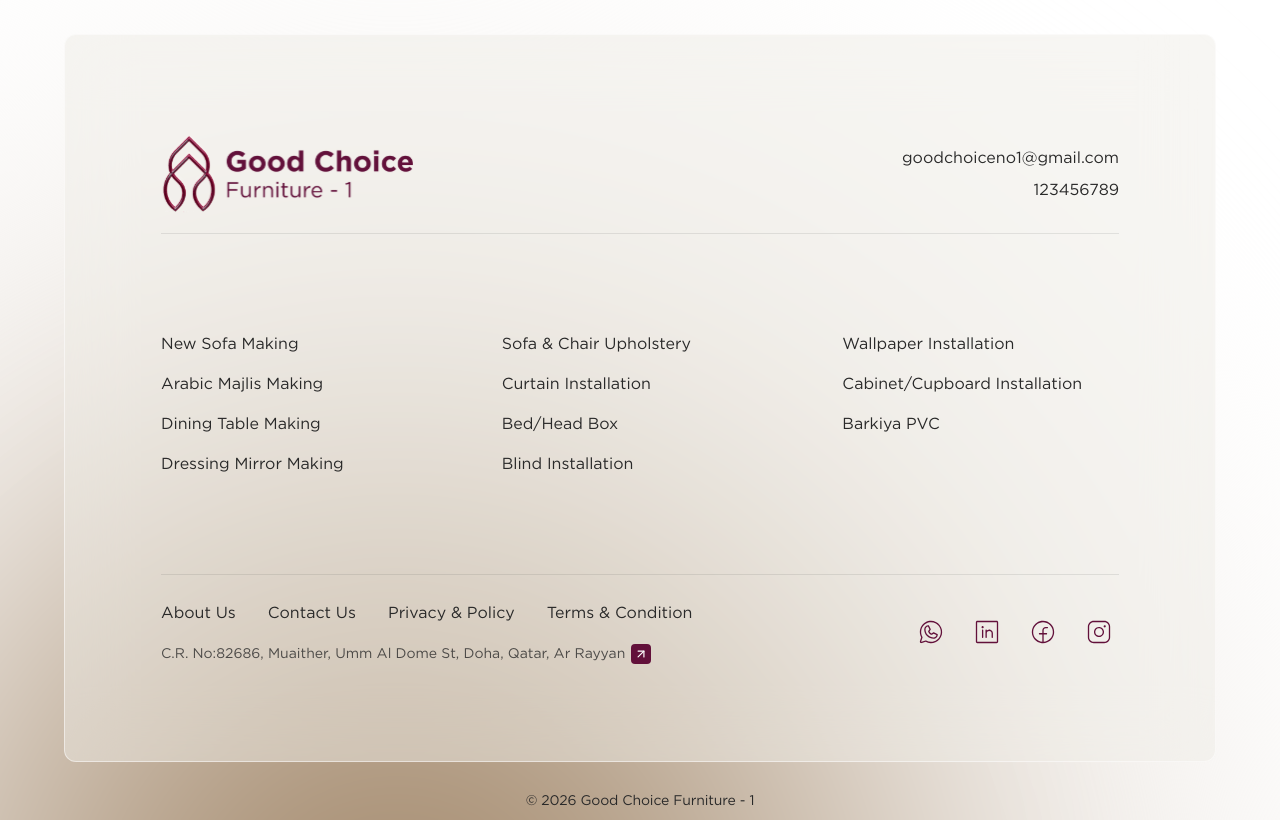
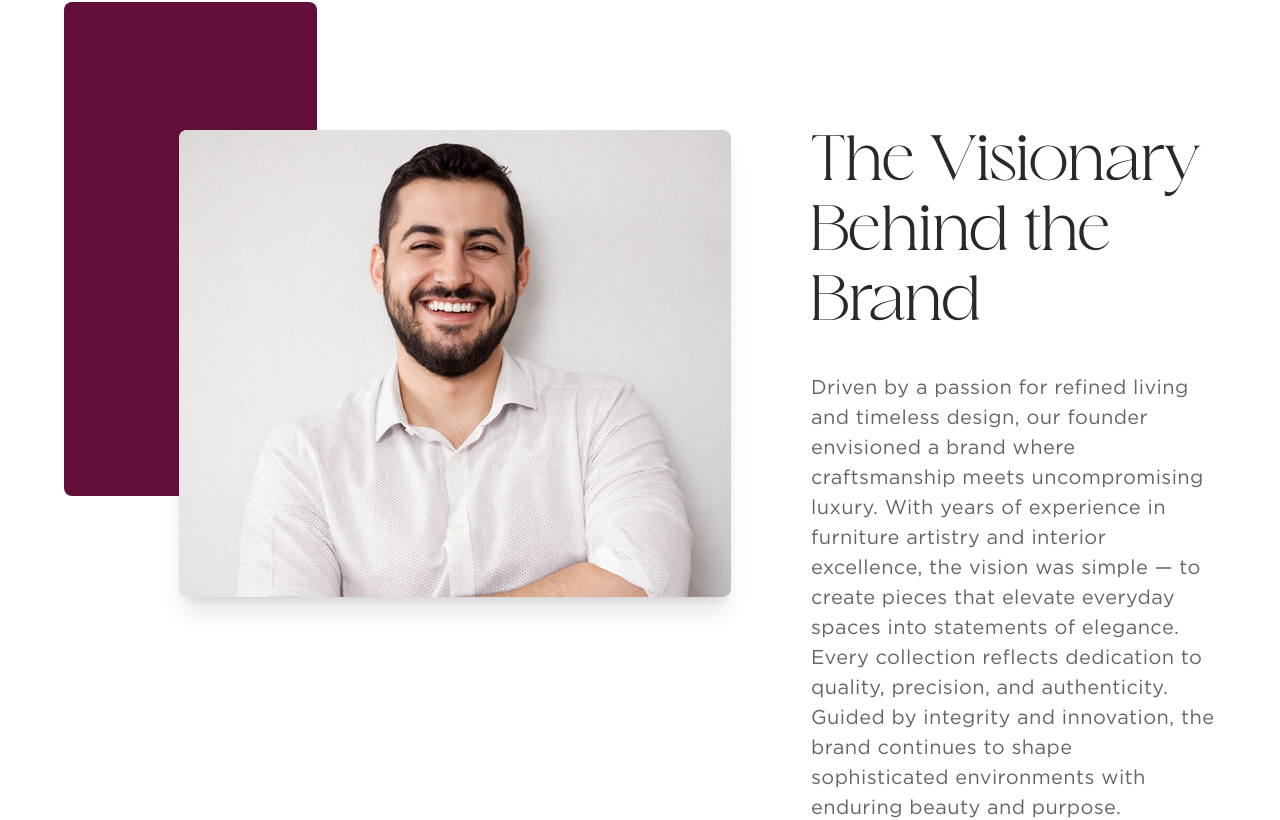
Before and after one commit to Nurit-Ltd/good-choice, a Next.js app: page /about in a window 1280 px wide. Shown: the part 1793-2613 px from the top of the page. Built offline with nearby package versions, Linux system fonts and the light colour scheme.

Commit message:
feat: implement About Us page with description, statistics, and visionary brand sections

```diff
--- a/src/app/(shop)/about/page.tsx
+++ b/src/app/(shop)/about/page.tsx
@@ -1,6 +1,7 @@
 import { Metadata } from "next";
 import { HeroAbout } from "@/components/features/about/hero-about";
 import { DescriptionAbout } from "@/components/features/about/description-about";
+import { VisionaryBrand } from "@/components/features/about/visionary-brand";
 
 export const metadata: Metadata = {
   title: "About Us",
@@ -16,6 +17,9 @@ export default function AboutPage() {
 
       {/* Centered Single-Column Description & 4-Column Statistics Section */}
       <DescriptionAbout />
+
+      {/* The Visionary Behind the Brand Section */}
+      <VisionaryBrand />
     </div>
   );
 }
--- a/src/components/features/about/description-about.tsx
+++ b/src/components/features/about/description-about.tsx
@@ -19,7 +19,7 @@ export function DescriptionAbout() {
   ];
 
   return (
-    <section className="w-full py-16 sm:py-24 lg:py-32 bg-[#F8F6F4]">
+    <section className="w-full py-16 sm:py-24">
       <div className="container">
         {/* Centered Single-Column Container */}
         <div className="flex flex-col items-start text-left">
--- /dev/null
+++ b/src/components/features/about/visionary-brand.tsx
@@ -0,0 +1,54 @@
+import Image from "next/image";
+
+export function VisionaryBrand() {
+  return (
+    <section className="w-full py-16 sm:py-24 overflow-hidden">
+      <div className="container">
+        <div className="flex flex-col lg:flex-row items-start justify-between gap-12 lg:gap-16 xl:gap-20">
+          {/* Left Visual Column: Maroon Box (253x494) & Founder Photo Card (552x467, Top 128px, Left 115px, Bottom 101px) */}
+          <div className="relative w-full max-w-85 sm:max-w-137.5 lg:max-w-155 xl:max-w-166.75 h-90 sm:h-123.75 lg:h-148.75 shrink-0 mx-auto lg:mx-0">
+            {/* Background Maroon Accent Box (253px x 494px, rounded-8px) */}
+            <div
+              className="absolute top-0 left-0 w-40 sm:w-52.5 lg:w-63.25 h-75 sm:h-102.5 lg:h-123.5 rounded-lg z-0"
+              style={{ backgroundColor: "var(--color-primary-950, #62103A)" }}
+            />
+
+            {/* Overlapping Founder Photo Card (552px x 467px, top: 128px, left: 115px, extending 101px below maroon box) */}
+            <div className="absolute top-18.75 sm:top-26.25 lg:top-32 left-16.25 sm:left-23.75 lg:left-28.75 w-68.75 sm:w-112.5 lg:w-127.5 xl:w-138 h-58 sm:h-95 lg:h-108 xl:h-116.75 rounded-xl sm:rounded-lg overflow-hidden shadow-xl bg-white z-10">
+              <Image
+                src="/images/about/brand/behind-the-rband.png"
+                alt="The Visionary Behind the Brand - Founder Portrait"
+                fill
+                sizes="(max-width: 768px) 90vw, 552px"
+                className="object-cover object-top"
+                priority
+              />
+            </div>
+          </div>
+
+          {/* Right Text Column: Wide container (804px) to fit 2-line heading and reduce gap */}
+          <div className="flex flex-col items-start justify-start pt-0 sm:pt-4 lg:pt-32 w-full max-w-201 shrink">
+            {/* Heading: Legquinne, 64px, line-height 110% (70.4px), letter-spacing -0.64px, Grey-950 */}
+            <h2
+              className="font-heading text-3xl sm:text-5xl lg:text-[64px] font-normal leading-[110%] tracking-[-0.64px] text-grey-950 mb-6 sm:mb-8"
+              style={{ color: "var(--color-grey-950, #292929)" }}
+            >
+              The Visionary Behind the <br className="hidden sm:inline" />
+              Brand
+            </h2>
+
+            {/* Paragraph: Gotham, 20px, line-height 150% (30px), letter-spacing 0.4px, Grey-600 */}
+            <p
+              className="font-body text-base sm:text-lg lg:text-[20px] font-normal leading-[150%] tracking-[0.4px] text-grey-600 w-full max-w-201"
+              style={{ color: "var(--color-grey-600, #656565)" }}
+            >
+              Driven by a passion for refined living and timeless design, our founder envisioned a brand where craftsmanship meets uncompromising luxury. With years of experience in furniture artistry and interior excellence, the vision was simple — to create pieces that elevate everyday spaces into statements of elegance. Every collection reflects dedication to quality, precision, and authenticity. Guided by integrity and innovation, the brand continues to shape sophisticated environments with enduring beauty and purpose.
+            </p>
+          </div>
+        </div>
+      </div>
+    </section>
+  );
+}
+
+export default VisionaryBrand;
```
Also changed, not shown: src/components/features/about/handcraft.tsx (added).
